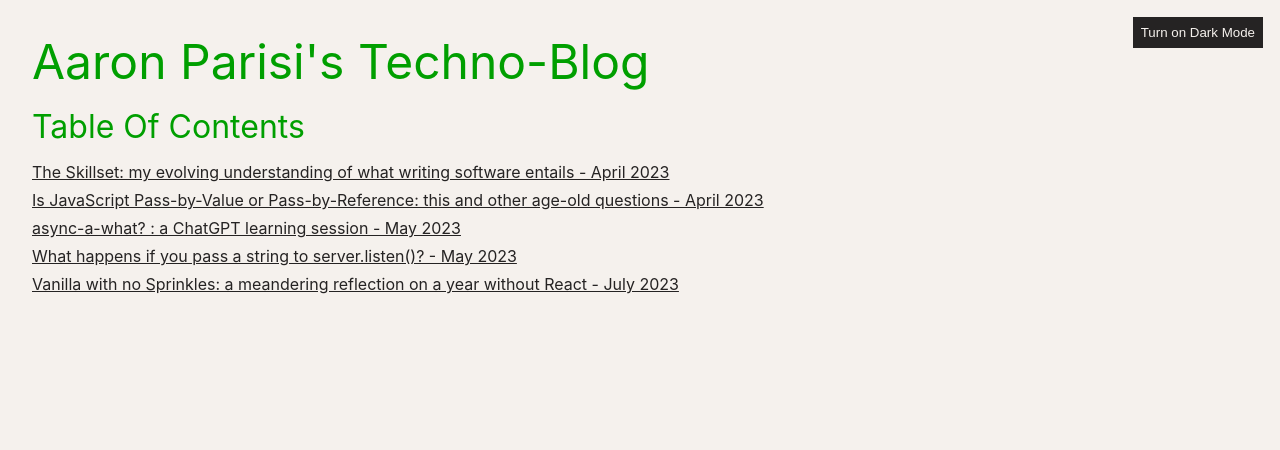
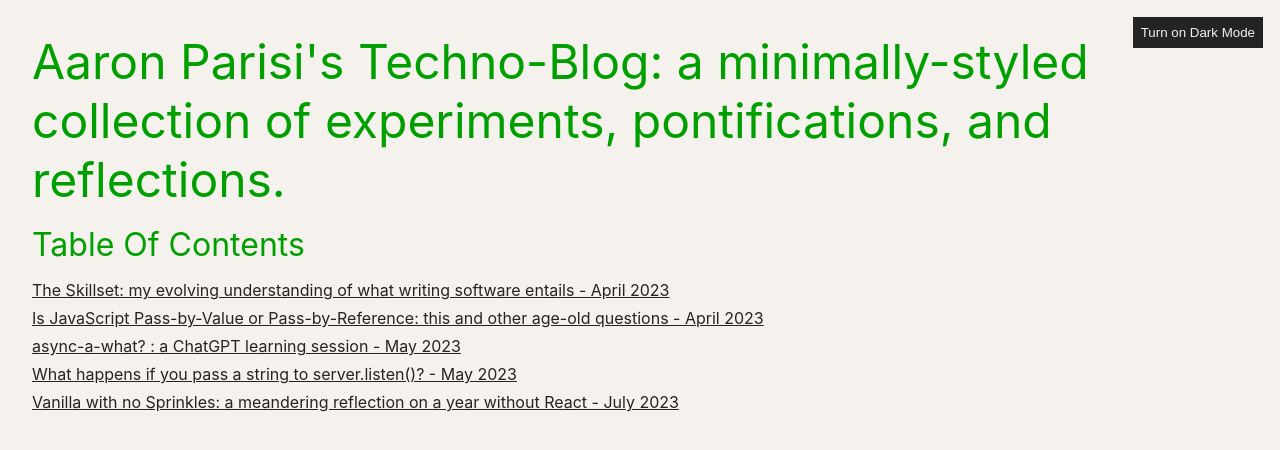
Before and after one commit to aaronparisi/techno-blog, a React (Create React App) app: page / in a window 1280 px wide. Shown: the top 450 px of the page. Built offline with nearby package versions, Linux system fonts and the light colour scheme.

Commit message:
title change

```diff
--- a/src/components/TableOfContents.tsx
+++ b/src/components/TableOfContents.tsx
@@ -8,7 +8,10 @@ interface TableOfContentsProps {
 const TableOfContents: React.FC<TableOfContentsProps> = ({ pages }) => {
   return (
     <section className="table-of-contents">
-      <h1>Aaron Parisi's Techno-Blog</h1>
+      <h1>
+        Aaron Parisi's Techno-Blog: a minimally-styled collection of
+        experiments, pontifications, and reflections.
+      </h1>
       <h2>Table Of Contents</h2>
 
       <ul>
```
